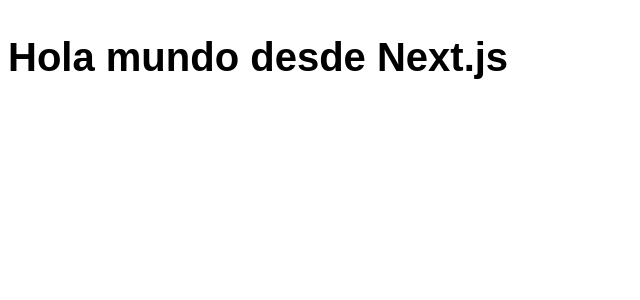
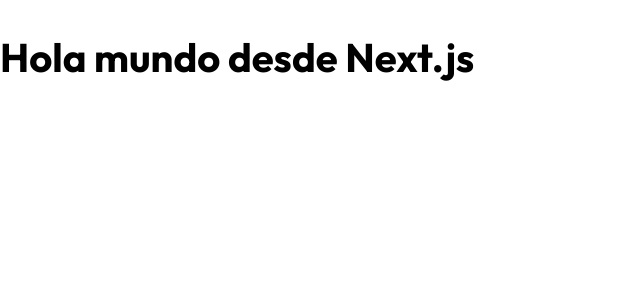
Before and after one commit to oscar-soto/GuitarLANext, a Next.js app: page / in a window 1280 px wide. Shown: the top 300 px of the page, without its empty margins (0-640 px from the left). Built offline with nearby package versions, Linux system fonts and the light colour scheme.

Commit message:
Fix: add _dcoument for google fonts and normalize

```diff
--- /dev/null
+++ b/pages/_document.js
@@ -0,0 +1,22 @@
+import { Head, Html, Main, NextScript } from "next/document";
+
+const Documents = () => {
+  return (
+    <Html>
+      <Head>
+        <meta name="description" content="GuitarLA - Venta de guitarraas y blog de música" />
+        <link rel="preconnect" href="https://fonts.googleapis.com" />
+        <link rel="preconnect" href="https://fonts.gstatic.com" crossOrigin={'true'} />
+        <link href="https://fonts.googleapis.com/css2?family=Outfit:wght@400;700;900&display=swap" rel="stylesheet" />
+        <link href="https://necolas.github.io/normalize.css/8.0.1/normalize.css" rel="stylesheet" />
+      </Head>
+
+      <body>
+        <Main />
+        <NextScript />
+      </body>
+    </Html>
+  )
+}
+
+export default Documents;
--- a/pages/index.js
+++ b/pages/index.js
@@ -1,12 +1,7 @@
-import Head from 'next/head'
-import Image from 'next/image'
-import { Inter } from '@next/font/google'
-
-
-const inter = Inter({ subsets: ['latin'] })
-
 export default function Home() {
   return (
-    <h1>Hola mundo desde Next.js</h1>
-  )
+    <>
+      <h1>Hola mundo desde Next.js</h1>
+    </>
+  );
 }
```
